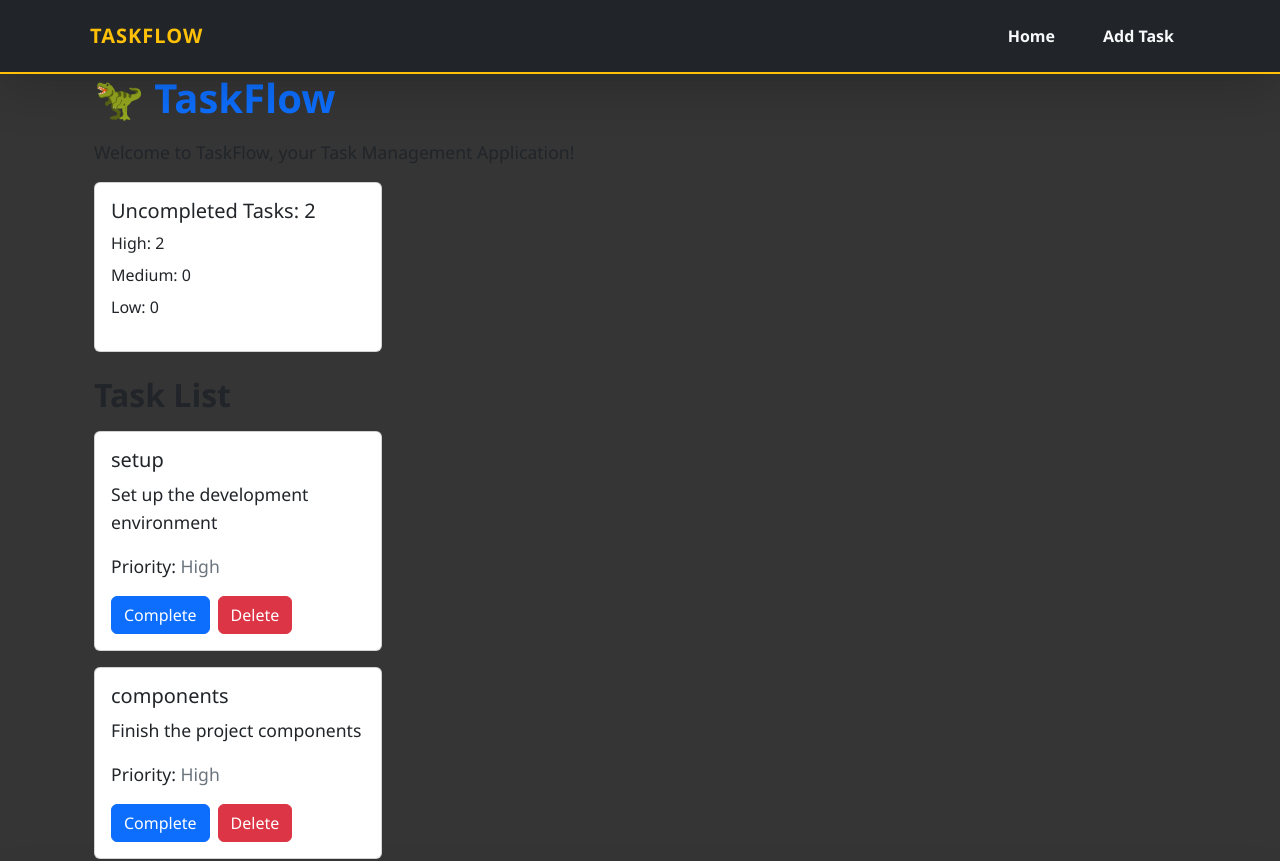
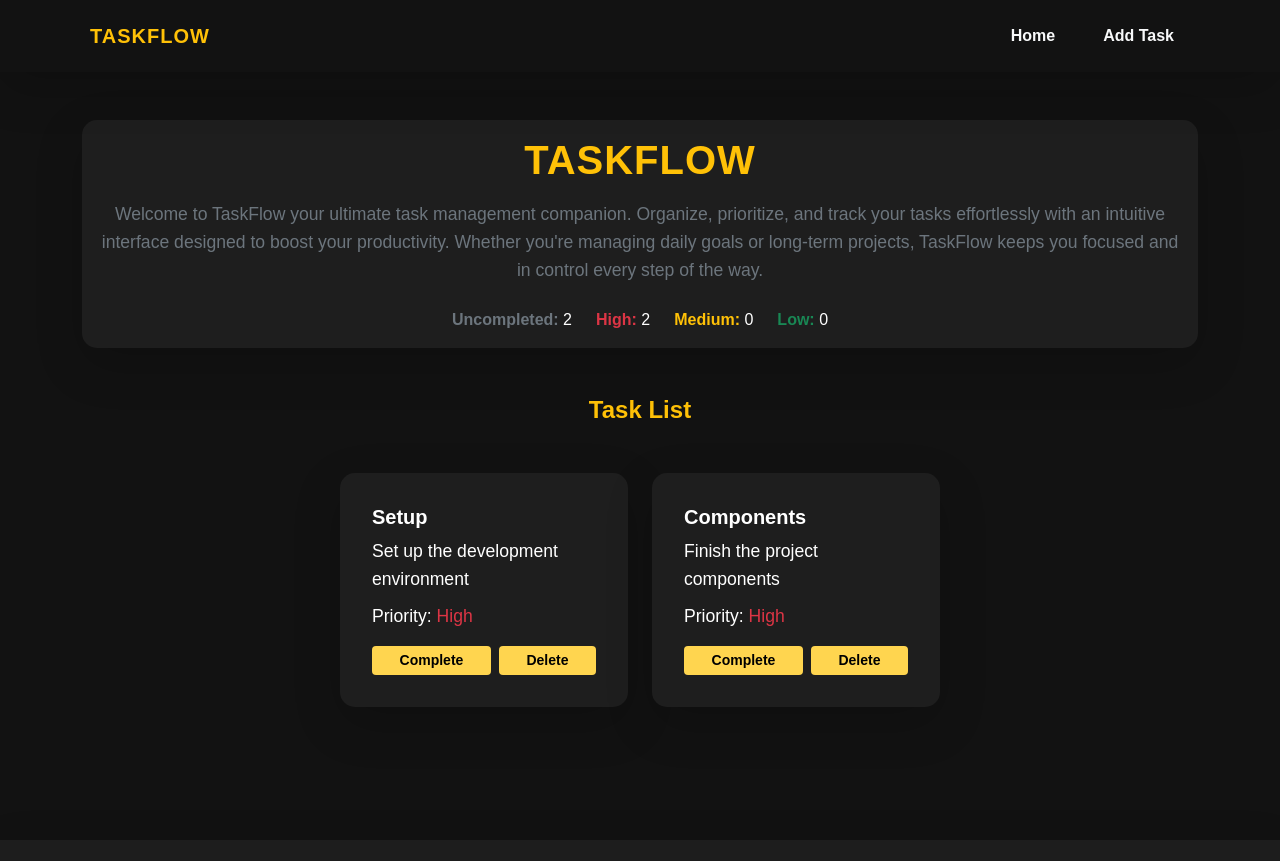
Before and after one commit to cntaxc/ReactGroupProject_TaskFlow, a React (Create React App) app: page / in a window 1280 px wide. Shown: the top 861 px of the page. Built offline with nearby package versions, Linux system fonts and the light colour scheme.

Commit message:
Final Bootstrap Styling

```diff
--- a/src/App.css
+++ b/src/App.css
@@ -49,3 +49,31 @@ body {
   padding-top: 1rem;
   padding-bottom: 1rem;
 }
+
+.dark-input::placeholder {
+  color: #b0b0b0 !important;
+  opacity: 1;
+}
+
+body {
+  background-color: #121212;
+  color: #fff;
+  font-family: 'Poppins', sans-serif;
+}
+
+.card {
+  transition: transform 0.3s ease, box-shadow 0.3s ease;
+}
+
+.card:hover {
+  transform: translateY(-5px);
+  box-shadow: 0 8px 20px rgba(255, 193, 7, 0.2);
+}
+
+button, .btn {
+  transition: background-color 0.3s ease, transform 0.2s ease;
+}
+
+button:hover, .btn:hover {
+  transform: scale(1.05);
+}
--- a/src/App.js
+++ b/src/App.js
@@ -7,23 +7,19 @@ import Header from './components/Header';
 import TaskListView from './components/TaskListView';
 
 function App() {
-  // Global task state
   const [tasks, setTasks] = useState([
-    ["setup", "Set up the development environment", "High"],
-    ["components", "Finish the project components", "High"]
+    ["Setup", "Set up the development environment", "High"],
+    ["Components", "Finish the project components", "High"]
   ]);
 
-  // Add a new task
   const addTask = (taskDetails) => {
     setTasks(prev => [...prev, taskDetails]);
   };
 
-  // Delete a task by index
   const deleteTask = (taskId) => {
     setTasks(prev => prev.filter((_, idx) => idx !== taskId));
   };
 
-  // Mark a task as completed
   const markCompleted = (index) => {
     setTasks(prevTasks => {
       const updatedTasks = [...prevTasks];
@@ -36,12 +32,9 @@ function App() {
     document.title = "TaskFlow";
   }, []);
 
-  // Home component using props
   function Home() {
-    // Filter uncompleted tasks
   const uncompletedTasks = tasks.filter(task => task[2] !== "Completed");
 
-    // Count priorities
   const priorityCount = { High: 0, Medium: 0, Low: 0 };
   uncompletedTasks.forEach(task => {
     if (priorityCount[task[2]] !== undefined) {
@@ -50,24 +43,72 @@ function App() {
   });
 
   return (
-      <div className="container p-4">
-        <h1>🦖 TaskFlow</h1>
-        <p>Welcome to TaskFlow, your Task Management Application!</p>
-        <div className="card mb-4" style={{ width: '18rem' }}>
+    <div
+      className="container-fluid py-5"
+      style={{
+        minHeight: '90vh',
+        backgroundColor: '#121212',
+        color: '#fff'
+      }}
+    >
+      <div className="container">
+        {
+
+        }
+        <div
+          className="card text-center mx-auto mb-5 shadow-lg"
+          style={{
+            backgroundColor: '#1e1e1e',
+            border: 'none',
+            borderRadius: '15px',
+            maxWidth: '1200px',
+            color: '#fff'
+          }}
+        >
           <div className="card-body">
-            <h5 className="card-title">Uncompleted Tasks: {uncompletedTasks.length}</h5>
-            <ul className="list-unstyled">
-              <li className="mb-2">High: {priorityCount.High}</li>
-              <li className="mb-2">Medium: {priorityCount.Medium}</li>
-              <li className="mb-2">Low: {priorityCount.Low}</li>
-            </ul>
+            <h1
+              className="fw-bold mb-3"
+              style={{ color: '#FFC107', letterSpacing: '1px' }}
+            >
+              TASKFLOW
+            </h1>
+            <p className="lead text-secondary mb-4">
+              Welcome to TaskFlow your ultimate task management companion.
+              Organize, prioritize, and track your tasks effortlessly with an intuitive
+              interface designed to boost your productivity. Whether you're managing
+              daily goals or long-term projects, TaskFlow keeps you focused and in control
+              every step of the way.
+            </p>
+
+            <div className="d-flex justify-content-center align-items-center gap-4 flex-wrap">
+              <span><strong className="text-secondary">Uncompleted:</strong> {uncompletedTasks.length}</span>
+              <span><strong className="text-danger">High:</strong> {priorityCount.High}</span>
+              <span><strong className="text-warning">Medium:</strong> {priorityCount.Medium}</span>
+              <span><strong className="text-success">Low:</strong> {priorityCount.Low}</span>
             </div>
           </div>
+        </div>
+
+        {
+
+        }
+        <div className="text-center mb-4">
+          <h4 className="fw-bold" style={{ color: '#FFC107' }}>Task List</h4>
+        </div>
+
+        {
+
+        }
+        <div className="row justify-content-center">
+          <div className="col-md-10">
             <TaskListView
               tasks={tasks}
               markCompleted={markCompleted}
               deleteTask={deleteTask}
             />
+          </div>
+        </div>
+      </div>
     </div>
   );
 }
@@ -75,21 +116,18 @@ function App() {
   function Footer() {
     return (
       <footer
-      className="footer text-light py-4 mt-auto shadow-lg"
+        className="footer text-light py-4 mt-5 shadow-lg"
         style={{
-        backgroundColor: '#121212',
-        borderTop: '2px solid #FFC107',
+          backgroundColor: '#1d1d1dff',
+          boxShadow: '0 2px 10px rgba(0, 0, 0, 0.6)',
         }}
       >
         <div className="container text-center">
-        <p
-          className="mb-0 fw-semibold"
-          style={{
-            color: '#FFC107',
-            letterSpacing: '0.5px',
-          }}
-        >
-          © 2025 TaskFlow | Created with React and Bootstrap
+          <p className="mb-0 fw-semibold" style={{ color: '#bbb', letterSpacing: '0.5px' }}>
+            © 2025 <span style={{ color: '#FFC107' }}>TaskFlow</span> | Created with React & Bootstrap
+          </p>
+          <p className="mb-0 fw-semibold" style={{ color: '#bbb', letterSpacing: '0.5px' }} >
+            Contact: CSselrahC | cntaxc
           </p>
         </div>
       </footer>
@@ -103,9 +141,7 @@ function App() {
         <main className="main-content flex-grow-1 h-100">
           <Routes>
             <Route path="/" element={<Home />} />
-            <Route path="/add" element={
-              <AddTaskView addTask={addTask} />
-            } />
+            <Route path="/add" element={<AddTaskView addTask={addTask} />} />
           </Routes>
         </main>
         <Footer />
--- a/src/components/AddTaskView.js
+++ b/src/components/AddTaskView.js
@@ -27,47 +27,90 @@ function AddTaskView({ addTask }) {
 
     return (
         <div className="d-flex justify-content-center align-items-center mt-4">
-            <Card className="p-4 shadow-lg" style={{ width: '600px' }}>
-                <h2 className="fw-bold text-center mb-2" style={{ fontFamily: '"Segoe UI", Tahoma, Geneva, Verdana, sans-serif' }}>
+            <Card
+                className="p-4 shadow-lg border-0"
+                style={{
+                    width: '600px',
+                    backgroundColor: '#1E1E1E',
+                    color: '#fff',
+                    borderTop: '2px solid #FFC107',
+                }}
+            >
+                <h2
+                    className="fw-bold text-center mb-2"
+                    style={{
+                        fontFamily: '"Segoe UI", Tahoma, Geneva, Verdana, sans-serif',
+                        color: '#FFC107'
+                    }}
+                >
                     Add New Task
                 </h2>
-                <p className="fs-6 text-center text-muted mb-4" style={{ fontFamily: '"Segoe UI", Tahoma, Geneva, Verdana, sans-serif' }}>
+
+                <p
+                    className="fs-6 text-center mb-4"
+                    style={{
+                        fontFamily: '"Segoe UI", Tahoma, Geneva, Verdana, sans-serif',
+                        color: '#ccc'
+                    }}
+                >
                     Create and prioritize your tasks easily using this form.
                 </p>
 
                 {success && (
-                    <Alert variant="success" className="text-center py-2">
+                    <Alert
+                        variant="success"
+                        className="text-center py-2 border-0"
+                        style={{ backgroundColor: '#2B2B2B', color: '#A3E635' }}
+                    >
                         ✅ Task successfully added!
                     </Alert>
                 )}
 
                 <Form>
                     <Form.Group className="mb-3">
-                        <Form.Label className="fw-semibold">Task Title</Form.Label>
+                        <Form.Label className="fw-semibold text-light">Task Title</Form.Label>
                         <Form.Control
                             type="text"
                             placeholder="Enter task title"
                             value={title}
                             onChange={(e) => setTitle(e.target.value)}
+                            style={{
+                                backgroundColor: '#2B2B2B',
+                                color: '#fff',
+                                border: '1px solid #3a3a3a',
+                            }}
+                            className="text-light dark-input"
                         />
                     </Form.Group>
 
                     <Form.Group className="mb-3">
-                        <Form.Label className="fw-semibold">Description</Form.Label>
+                        <Form.Label className="fw-semibold text-light">Description</Form.Label>
                         <Form.Control
                             as="textarea"
                             rows={3}
                             placeholder="Enter task description"
                             value={description}
                             onChange={(e) => setDescription(e.target.value)}
+                            style={{
+                                backgroundColor: '#2B2B2B',
+                                color: '#fff',
+                                border: '1px solid #3a3a3a',
+                            }}
+                            className="text-light dark-input"
                         />
                     </Form.Group>
 
                     <Form.Group className="mb-4">
-                        <Form.Label className="fw-semibold">Priority Level</Form.Label>
+                        <Form.Label className="fw-semibold text-light">Priority Level</Form.Label>
                         <Form.Select
                             value={priority}
                             onChange={(e) => setPriority(e.target.value)}
+                            style={{
+                                backgroundColor: '#2B2B2B',
+                                color: '#fff',
+                                border: '1px solid #3a3a3a',
+                            }}
+                            className="text-light"
                         >
                             <option value="">-- Select priority --</option>
                             {options.map((option, idx) => (
@@ -77,7 +120,19 @@ function AddTaskView({ addTask }) {
                     </Form.Group>
 
                     <div className="d-grid">
-                        <Button variant="primary" size="lg" onClick={handleAddTask}>
+                        <Button
+                            size="lg"
+                            onClick={handleAddTask}
+                            style={{
+                                backgroundColor: '#FFC107',
+                                border: 'none',
+                                color: '#000',
+                                fontWeight: '600',
+                                transition: 'all 0.2s ease-in-out'
+                            }}
+                            onMouseEnter={(e) => e.target.style.backgroundColor = '#e0a800'}
+                            onMouseLeave={(e) => e.target.style.backgroundColor = '#FFC107'}
+                        >
                             Add Task
                         </Button>
                     </div>
--- a/src/components/Header.js
+++ b/src/components/Header.js
@@ -7,15 +7,15 @@ function Header() {
   return (
     <Navbar
       expand="lg"
-      bg="dark"
-      variant="dark"
       className="shadow-lg py-3 sticky-top"
       style={{
         backgroundColor: '#121212',
-        borderBottom: '2px solid #FFC107',
       }}
     >
       <Container>
+        {
+
+        }
         <Navbar.Brand
           as={Link}
           to="/"
@@ -26,7 +26,16 @@ function Header() {
           TaskFlow
         </Navbar.Brand>
 
-        <Navbar.Toggle aria-controls="basic-navbar-nav" className="border-0" />
+        {
+
+        }
+        <Navbar.Toggle
+          aria-controls="basic-navbar-nav"
+          className="border-0"
+          style={{
+            backgroundColor: '#FFC107',
+          }}
+        />
 
         <Navbar.Collapse id="basic-navbar-nav">
           <Nav className="ms-auto">
@@ -34,19 +43,36 @@ function Header() {
               as={Link}
               to="/"
               className="mx-3 fw-semibold text-light"
-              style={{ transition: 'color 0.3s ease' }}
-              onMouseEnter={(e) => e.target.style.color = '#FFC107'}
-              onMouseLeave={(e) => e.target.style.color = '#ffffff'}
+              style={{
+                transition: 'color 0.3s, transform 0.3s'
+              }}
+              onMouseEnter={(e) => {
+                e.target.style.color = '#FFC107';
+                e.target.style.transform = 'scale(1.1)';
+              }}
+              onMouseLeave={(e) => {
+                e.target.style.color = '#ffffff';
+                e.target.style.transform = 'scale(1)';
+              }}
             >
               Home
             </Nav.Link>
+
             <Nav.Link
               as={Link}
               to="/add"
               className="mx-3 fw-semibold text-light"
-              style={{ transition: 'color 0.3s ease' }}
-              onMouseEnter={(e) => e.target.style.color = '#FFC107'}
-              onMouseLeave={(e) => e.target.style.color = '#ffffff'}
+              style={{
+                transition: 'color 0.3s, transform 0.3s'
+              }}
+              onMouseEnter={(e) => {
+                e.target.style.color = '#FFC107';
+                e.target.style.transform = 'scale(1.1)';
+              }}
+              onMouseLeave={(e) => {
+                e.target.style.color = '#ffffff';
+                e.target.style.transform = 'scale(1)';
+              }}
             >
               Add Task
             </Nav.Link>
--- a/src/components/TaskListView.js
+++ b/src/components/TaskListView.js
@@ -2,38 +2,102 @@ import React from 'react';
 
 function TaskListView({ tasks, markCompleted, deleteTask }) {
     return (
-        <div>
-            <h2 className="fw-bold mb-3">Task List</h2>
-            <ul className="list-unstyled">
+        <div className="mt-4 w-100">
+            <div className="d-flex flex-wrap justify-content-center gap-4">
                 {tasks.map((task, index) => (
-                    <li key={index} className="mb-3">
-                        <div className="card" style={{ width: '18rem' }}>
-                            <div className="card-body">
-                                <h5 className="card-title">{task[0]}</h5>
-                                <p className="card-text">{task[1]}</p>
-                                <p className="card-text">
-                                    Priority: <span className={task[2] === "Completed" ? "text-success" : "text-secondary"}>{task[2]}</span>
+                    <div
+                        key={index}
+                        className="card shadow-lg border-0 p-3 d-flex flex-column justify-content-between"
+                        style={{
+                            width: '18rem',
+                            minHeight: '220px',
+                            backgroundColor: '#1E1E1E',
+                            color: '#ffffff',
+                            borderRadius: '15px',
+                            transition: 'transform 0.2s ease, box-shadow 0.2s ease',
+                        }}
+                        onMouseEnter={(e) => {
+                            e.currentTarget.style.transform = 'translateY(-5px)';
+                            e.currentTarget.style.boxShadow = '0 6px 15px rgba(0, 0, 0, 0.5)';
+                        }}
+                        onMouseLeave={(e) => {
+                            e.currentTarget.style.transform = 'translateY(0)';
+                            e.currentTarget.style.boxShadow = '0 4px 10px rgba(0, 0, 0, 0.3)';
+                        }}
+                    >
+                        <div className="card-body d-flex flex-column justify-content-between h-100">
+                            <div>
+                                <h5 className="card-title fw-semibold text-capitalize mb-2">{task[0]}</h5>
+                                <p className="card-text mb-2">{task[1]}</p>
+                                <p className="card-text mb-3">
+                                    Priority:{" "}
+                                    <span
+                                        className={
+                                            task[2] === "Completed"
+                                                ? "text-success"
+                                                : task[2] === "High"
+                                                    ? "text-danger"
+                                                    : task[2] === "Medium"
+                                                        ? "text-warning"
+                                                        : "text-info"
+                                        }
+                                    >
+                                        {task[2]}
+                                    </span>
                                 </p>
+                            </div>
+
+                            {
+
+                            }
+                            <div className="mt-auto d-flex gap-2">
+                                {/* Complete / Done Button */}
                                 <button
-                                    className="btn btn-primary me-2"
+                                    className="btn btn-sm fw-semibold flex-fill"
+                                    style={{
+                                        backgroundColor: task[2] === 'Completed' ? '#4CAF50' : '#FFD54F',
+                                        color: task[2] === 'Completed' ? '#fff' : '#000',
+                                        border: 'none',
+                                        transition: '0.2s ease',
+                                        opacity: task[2] === 'Completed' ? 0.8 : 1,
+                                        cursor: task[2] === 'Completed' ? 'not-allowed' : 'pointer'
+                                    }}
+                                    onMouseEnter={(e) => {
+                                        if (task[2] !== 'Completed')
+                                            e.currentTarget.style.backgroundColor = '#FFEE58';
+                                    }}
+                                    onMouseLeave={(e) => {
+                                        if (task[2] !== 'Completed')
+                                            e.currentTarget.style.backgroundColor = '#FFD54F';
+                                    }}
                                     onClick={() => markCompleted(index)}
                                     disabled={task[2] === "Completed"}
                                 >
-                                    Complete
+                                    {task[2] === "Completed" ? "Done" : "Complete"}
                                 </button>
+
+                                {/* Delete Button */}
                                 <button
-                                    className="btn btn-danger"
+                                    className="btn btn-sm fw-semibold flex-fill"
+                                    style={{
+                                        backgroundColor: '#FFD54F',
+                                        color: '#000',
+                                        border: 'none',
+                                        transition: '0.2s ease',
+                                    }}
+                                    onMouseEnter={(e) => e.currentTarget.style.backgroundColor = '#FF5252'}
+                                    onMouseLeave={(e) => e.currentTarget.style.backgroundColor = '#FFD54F'}
                                     onClick={() => deleteTask(index)}
                                 >
                                     Delete
                                 </button>
                             </div>
                         </div>
-                    </li>
+                    </div>
                 ))}
-            </ul>
+            </div>
         </div>
-    );
+    )
 }
 
 export default TaskListView;
```
Lines whose indentation alone changed are shown as unchanged.
